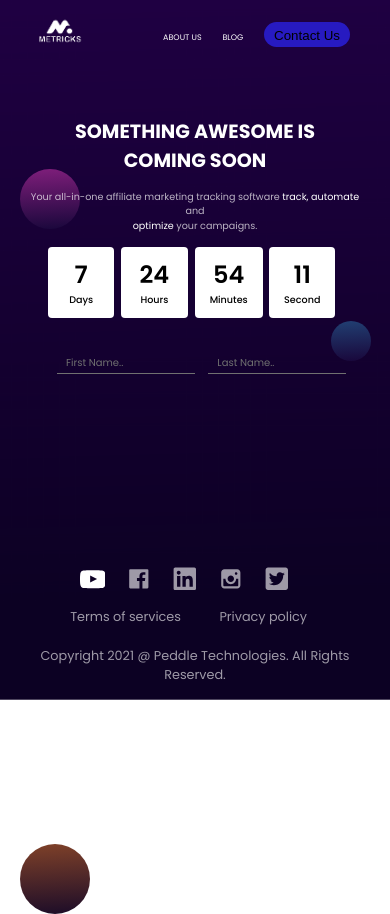
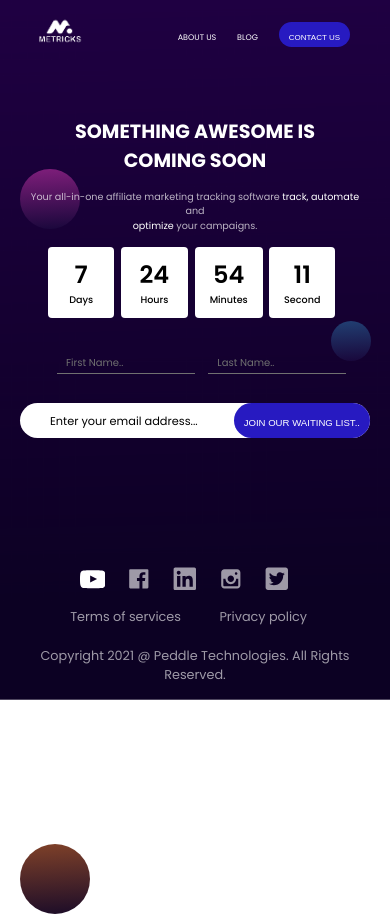
Before and after one commit to Thenextgen1/paddle-frontend-assessment, a React (Create React App) app: page / in a window 390 px wide. Built offline with nearby package versions, Linux system fonts and the light colour scheme.

Commit message:
updated stylesheets

```diff
--- a/src/styles/comingsoon.css
+++ b/src/styles/comingsoon.css
@@ -65,7 +65,8 @@ h1 {
 }
 
 .input-container {
-    padding: 2em 0 1.8em 0;
+    padding: 2em 0 0 0;
+    grid-template-columns: 1fr 1fr;
 }
 
 input::placeholder,
@@ -85,6 +86,7 @@ button {
     border-bottom: 1px solid #707070;
     padding: 0.3em;
     width: 130px;
+
 }
 
 .input-container input:focus {
@@ -106,6 +108,7 @@ button {
     justify-content: space-between;
     align-items: center;
     width: 380px;
+    margin-top: 1.8em;
 }
 
 .waitinglist-container input::placeholder {
@@ -167,6 +170,10 @@ button {
     left: 30%;
     top: 35em;
 
+}
+
+.react-reveal.waitinglist-container {
+    opacity: 1 !important;
 }
 
 @media(max-width:1250px) {
@@ -251,6 +258,9 @@ button {
         background: none;
     }
 
+
+
+
     .waitinglist-container input[type='text'] {
         background: white;
         margin-bottom: 1.5em;
--- a/src/styles/contact.css
+++ b/src/styles/contact.css
@@ -1,10 +1,11 @@
 .contact-container {
     background: transparent linear-gradient(180deg, #210045 0%, #0C0123 100%) 0% 0% no-repeat padding-box;
-    padding: 2em 4em 6em 2em;
+    padding: 2em 4em 10em 2em;
     position: absolute;
+    z-index: 10;
     top: 0;
     right: 0;
-    height: 100vh;
+    height: 100%;
 }
 
 .form-field {
@@ -63,6 +64,7 @@ form button {
     font-size: 0.68em;
     border-radius: 30px;
     cursor: pointer;
+    margin-bottom: 1em;
     font-weight: 300;
 }
 
@@ -70,6 +72,7 @@ form h3 {
     text-align: center;
     color: white;
     font-weight: 400;
+    z-index: 10;
 }
 
 .arrow-right {
@@ -80,6 +83,7 @@ form h3 {
     padding: 10px;
     position: relative;
     left: -13%;
+    cursor: pointer;
 }
 
 .contact-circle {
@@ -92,8 +96,24 @@ form h3 {
     top: 26.5%;
     right: 30%;
     position: absolute;
+    z-index: -1;
 }
 
 .form-field input[type='text']:nth-of-type(1) {
     z-index: 10;
 }
+
+
+@media(max-width: 550px) {
+    .contact-container {
+        padding: 2em 2em 10em 2em;
+    }
+
+    .contact-circle {
+        right: 20%;
+    }
+
+    .arrow-right {
+        left: 0;
+    }
+}
--- a/src/styles/github.css
+++ b/src/styles/github.css
@@ -60,6 +60,11 @@ h2 {
     color: #707070;
 }
 
+.box a {
+
+    color: white;
+}
+
 
 @media(max-width: 520px) {
     .repo-card {
--- a/src/styles/navbar.css
+++ b/src/styles/navbar.css
@@ -8,9 +8,11 @@
 .nav ul li {
     display: inline-block;
     padding-right: 4em;
+    cursor: pointer;
 }
 
-.nav ul li a {
+.nav ul li a,
+.nav ul li button {
     text-transform: uppercase;
     color: #FFFFFF;
     text-align: center;
@@ -42,7 +44,9 @@
 
 
 @media(max-width: 458px) {
-    .nav ul li a {
+
+    .nav ul li a,
+    .nav ul li button {
         font-size: 0.5em;
     }
 
@@ -52,7 +56,7 @@
 
 
     .nav ul .contactus-link {
-        padding: 0 10px;
+        padding: 0px 10px;
         border-radius: 25px;
     }
 }
```
Also changed, not shown: 1 other file (tests, documents, lock files or other folders).
